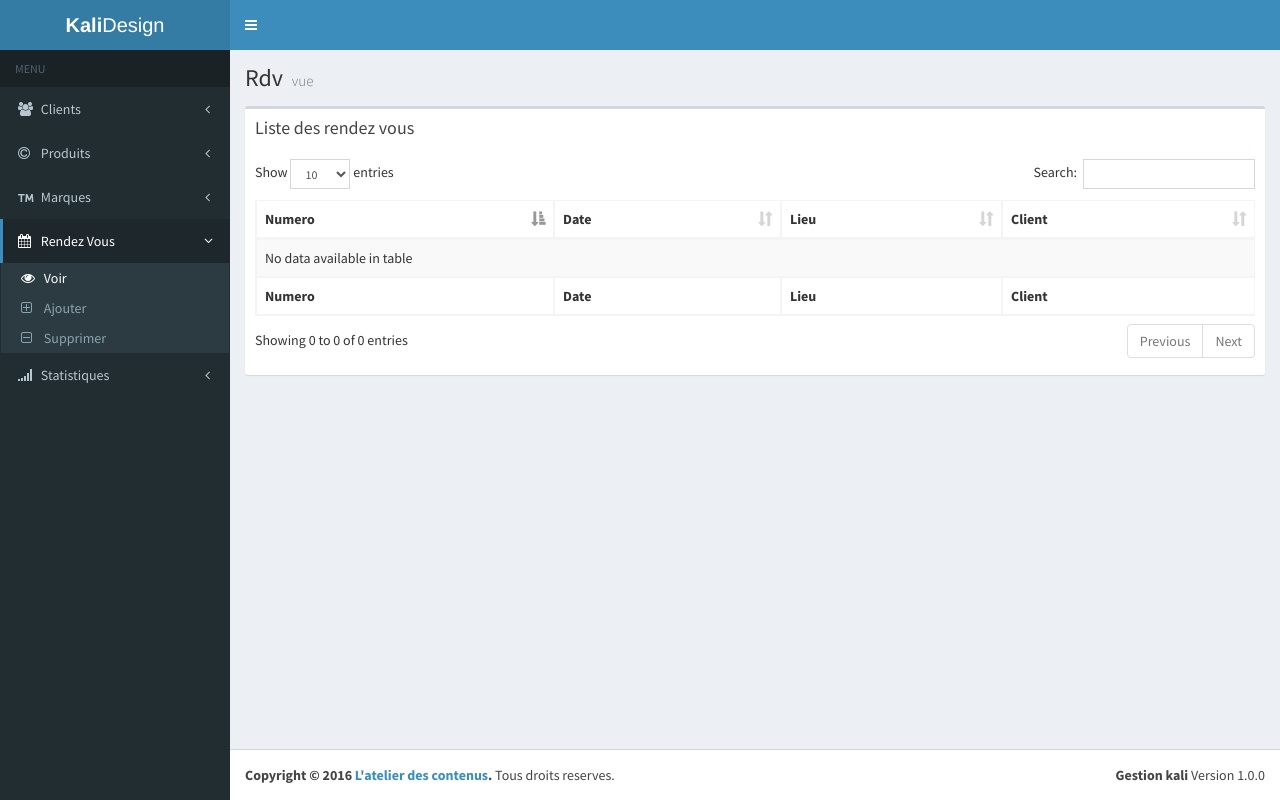
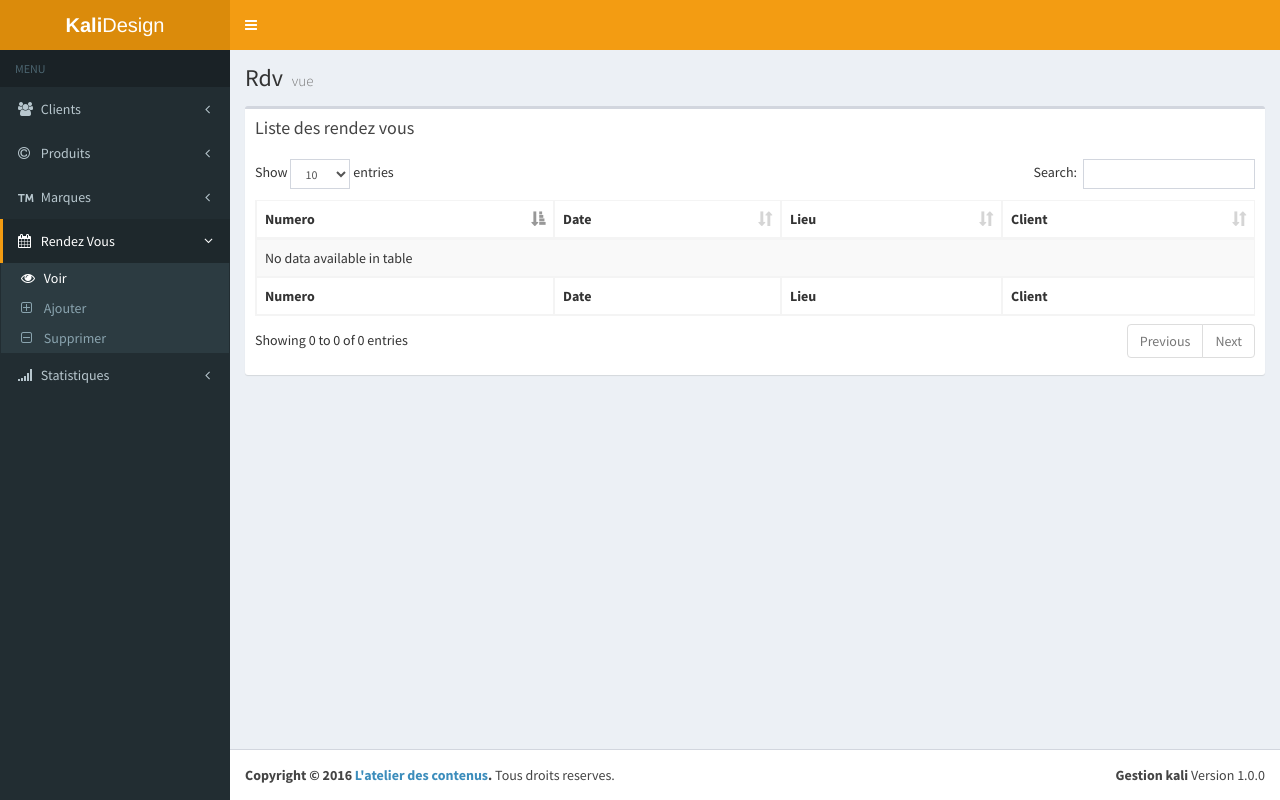
Before and after one commit to SirCrowley/KALI, a PHP site: page /pages/rdv/rdvvue.php in a window 1280 px wide. Run offline with PHP 8.4, Linux system fonts and the light colour scheme; data that the repository does not hold is empty; some libraries are stand-ins or nearby versions.

Commit message:
yellow final (un peu asiat' quand même)

```diff
--- a/GestionKali/pages/clients/clientsvue.php
+++ b/GestionKali/pages/clients/clientsvue.php
@@ -34,7 +34,7 @@
         <script src="https://oss.maxcdn.com/respond/1.4.2/respond.min.js"></script>
     <![endif]-->
   </head>
-  <body class="hold-transition skin-blue sidebar-mini">
+  <body class="hold-transition skin-yellow sidebar-mini">
     <div class="wrapper">
 
       <header class="main-header">
--- a/GestionKali/pages/marques/marquesadd.php
+++ b/GestionKali/pages/marques/marquesadd.php
@@ -25,7 +25,7 @@
         <script src="https://oss.maxcdn.com/respond/1.4.2/respond.min.js"></script>
     <![endif]-->
   </head>
-  <body class="hold-transition skin-blue sidebar-mini">
+  <body class="hold-transition skin-yellow sidebar-mini">
     <div class="wrapper">
 
       <header class="main-header">
--- a/GestionKali/pages/marques/marquesvue.php
+++ b/GestionKali/pages/marques/marquesvue.php
@@ -34,7 +34,7 @@
         <script src="https://oss.maxcdn.com/respond/1.4.2/respond.min.js"></script>
     <![endif]-->
   </head>
-  <body class="hold-transition skin-blue sidebar-mini">
+  <body class="hold-transition skin-yellow sidebar-mini">
     <div class="wrapper">
 
       <header class="main-header">
--- a/GestionKali/pages/produits/produitsadd.php
+++ b/GestionKali/pages/produits/produitsadd.php
@@ -28,7 +28,7 @@
         <script src="https://oss.maxcdn.com/respond/1.4.2/respond.min.js"></script>
     <![endif]-->
   </head>
-  <body class="hold-transition skin-blue sidebar-mini">
+  <body class="hold-transition skin-yellow sidebar-mini">
     <div class="wrapper">
 
       <header class="main-header">
--- a/GestionKali/pages/produits/produitsvue.php
+++ b/GestionKali/pages/produits/produitsvue.php
@@ -34,7 +34,7 @@
         <script src="https://oss.maxcdn.com/respond/1.4.2/respond.min.js"></script>
     <![endif]-->
   </head>
-  <body class="hold-transition skin-blue sidebar-mini">
+  <body class="hold-transition skin-yellow sidebar-mini">
     <div class="wrapper">
 
       <header class="main-header">
--- a/GestionKali/pages/rdv/rdvadd.php
+++ b/GestionKali/pages/rdv/rdvadd.php
@@ -25,7 +25,7 @@
         <script src="https://oss.maxcdn.com/respond/1.4.2/respond.min.js"></script>
     <![endif]-->
   </head>
-  <body class="hold-transition skin-blue sidebar-mini">
+  <body class="hold-transition skin-yellow sidebar-mini">
     <div class="wrapper">
 
       <header class="main-header">
--- a/GestionKali/pages/rdv/rdvvue.php
+++ b/GestionKali/pages/rdv/rdvvue.php
@@ -34,7 +34,7 @@
         <script src="https://oss.maxcdn.com/respond/1.4.2/respond.min.js"></script>
     <![endif]-->
   </head>
-  <body class="hold-transition skin-blue sidebar-mini">
+  <body class="hold-transition skin-yellow sidebar-mini">
     <div class="wrapper">
 
       <header class="main-header">
```
